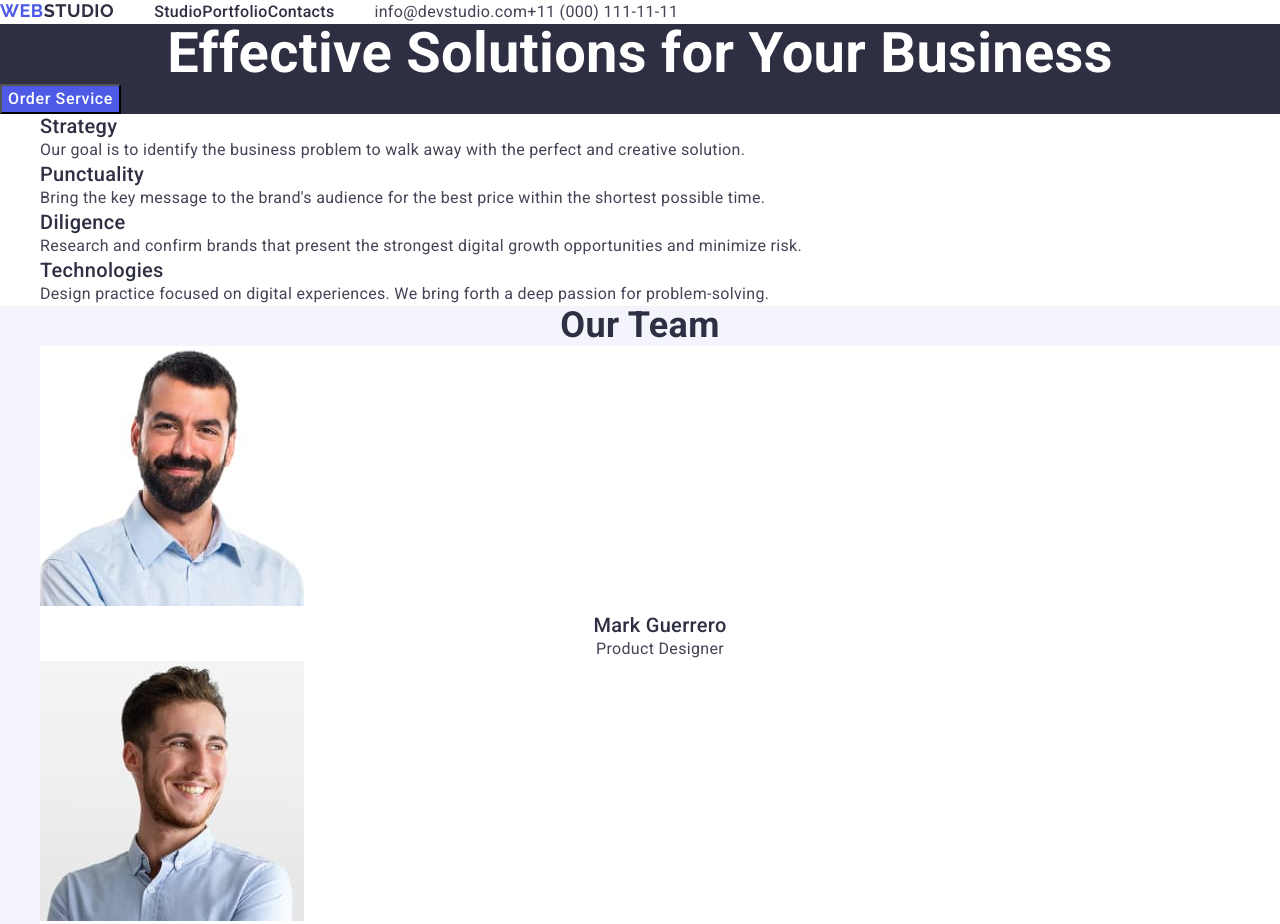
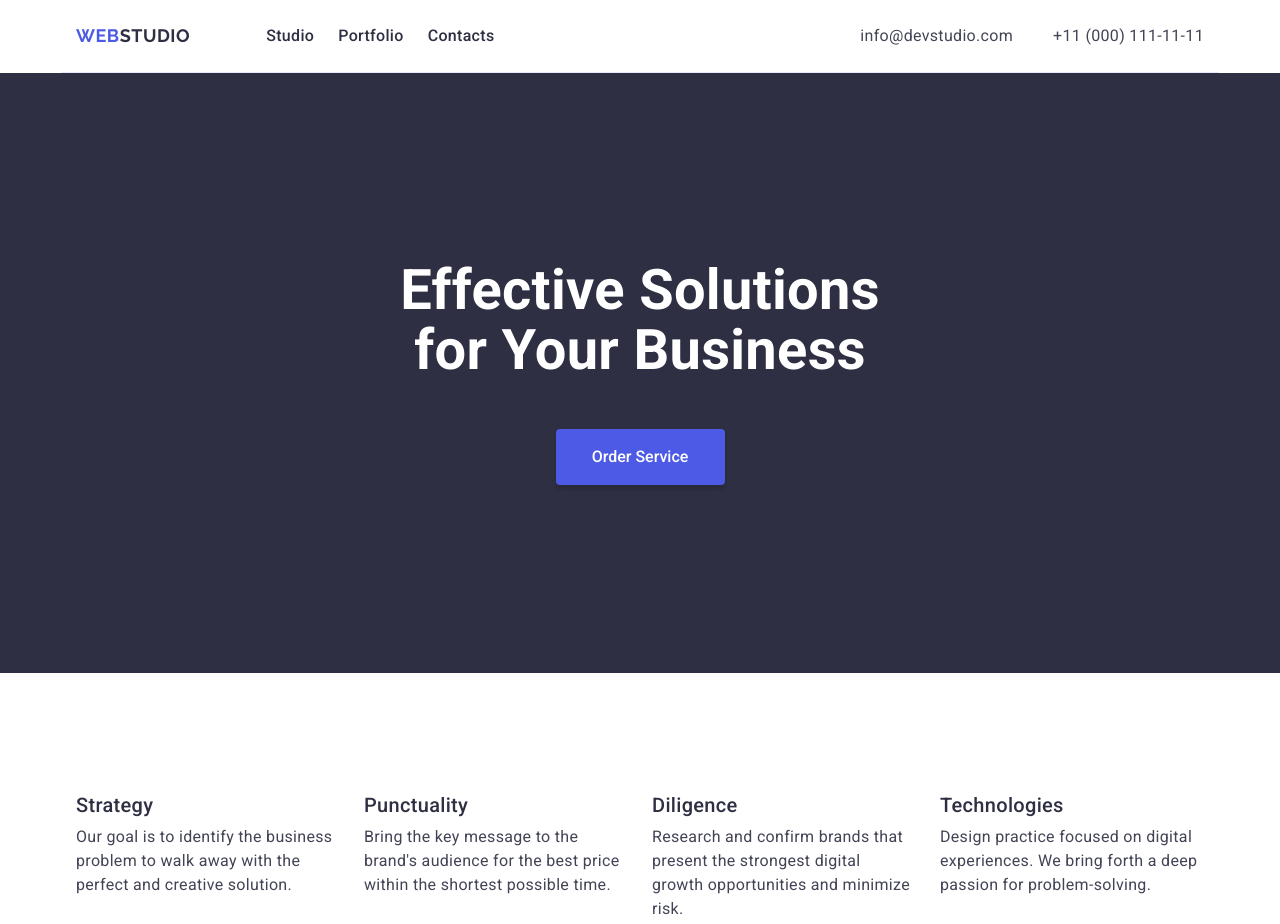
Before and after one commit to Savranin-Denis/goit-markup-hw-03, a plain HTML site: page index.html in a window 1280 px wide. Shown: the top 924 px of the page. Drawn offline with nearby package versions, Linux system fonts and the light colour scheme.

Commit message:
added flex styles

```diff
--- a/css/styles.css
+++ b/css/styles.css
@@ -1,3 +1,4 @@
+/* #region basic */
 body {
   font-family: 'Roboto', sans-serif;
   font-weight: 400;
@@ -14,17 +15,45 @@ h3,
 h4,
 h5,
 h6,
-p,
-ul {
+p {
   margin: 0;
 }
 
-ul {
+ul,
+ol {
   list-style-type: none;
+  margin: 0;
+  padding-left: 0;
+}
+
+img {
+  display: block;
+  max-width: 100%;
 }
 
 a {
   text-decoration: none;
+}
+
+.container {
+  max-width: 1158px;
+  padding-left: 15px;
+  padding-right: 15px;
+  margin-left: auto;
+  margin-right: auto;
+}
+/* #endregion */
+
+/* #region header */
+.header-container {
+  display: flex;
+  align-items: center;
+  border-bottom: 1px solid #e7e9fc;
+}
+
+.nav {
+  display: flex;
+  flex-grow: 1;
 }
 
 .logo {
@@ -35,32 +64,28 @@ a {
   letter-spacing: 0.03em;
   text-transform: uppercase;
   color: #4d5ae5;
+  display: flex;
+  align-items: center;
+}
+
+.top {
+  margin-right: 76px;
 }
 
 .studio-header {
   color: #2e2f42;
 }
 
-.header {
-  display: flex;
-  align-items: center;
-}
-
-.nav {
-  display: flex;
-}
-
 .nav-list {
   display: flex;
-}
-
-.address-list {
-  display: flex;
+  gap: 24px;
 }
 
 .nav-list-item {
   font-weight: 500;
   color: #2e2f42;
+  display: block;
+  padding: 24px 0;
 }
 
 .nav-list-item:hover,
@@ -72,6 +97,11 @@ a {
   font-style: normal;
 }
 
+.address-list {
+  display: flex;
+  gap: 40px;
+}
+
 .address-list-item {
   color: #434455;
 }
@@ -80,9 +110,18 @@ a {
 .address-list-item:focus {
   color: #404bbf;
 }
+/* #endregion */
 
+/* #region hero */
 .hero {
   background-color: #2e2f42;
+  padding: 188px 0;
+}
+
+.hero-container {
+  display: flex;
+  flex-direction: column;
+  align-items: center;
 }
 
 .hero-title {
@@ -91,23 +130,32 @@ a {
   font-size: 56px;
   line-height: 1.07;
   text-align: center;
+  margin-bottom: 48px;
+  width: 496px;
 }
 
 .btn {
-  background-color: #4d5ae5;
+  border-radius: 4px;
+  padding: 16px 32px;
+  width: 169px;
+  height: 56px;
+  cursor: pointer;
+  box-shadow: 0 4px 4px 0 rgba(0, 0, 0, 0.15);
+  background: #4d5ae5;
   font-weight: 500;
   font-size: 16px;
   line-height: 1.5;
-  letter-spacing: 0.04em;
-  color: #ffffff;
-  cursor: pointer;
+  color: #fff;
+  border: none;
 }
 
 .btn:hover,
 .btn:focus {
   background-color: #404bbf;
 }
+/* #endregion */
 
+/* #region  section-one*/
 .visually-hidden {
   position: absolute;
   width: 1px;
@@ -122,18 +170,35 @@ a {
   overflow: hidden;
 }
 
+.section-one {
+  padding: 120px 0;
+}
+
+.section-one-list {
+  display: flex;
+  gap: 24px;
+}
+
+.section-one-item {
+  width: calc((100% - 72px) / 4);
+}
+
 .section-one-subtitle {
   font-weight: 500;
   font-size: 20px;
   line-height: 1.2;
   color: #2e2f42;
+  margin-bottom: 8px;
 }
 
 .section-one-text {
 }
+/* #endregion */
 
+/* #region section-two */
 .section-two {
   background-color: #f4f4fd;
+  padding: 120px 0;
 }
 
 .section-two-title {
@@ -143,10 +208,19 @@ a {
   text-align: center;
   color: #2e2f42;
   text-transform: capitalize;
+  margin-bottom: 72px;
+}
+
+.section-two-list {
+  display: flex;
+  gap: 24px;
 }
 
 .section-two-item {
   background-color: #ffffff;
+  border-radius: 0 0 4px 4px;
+  box-shadow: 0 2px 1px 0 rgba(46, 47, 66, 0.08),
+    0 1px 1px 0 rgba(46, 47, 66, 0.16), 0 1px 6px 0 rgba(46, 47, 66, 0.08);
 }
 
 .section-two-subtitle {
@@ -155,12 +229,20 @@ a {
   line-height: 1.2;
   text-align: center;
   color: #2e2f42;
+  margin-top: 32px;
+  margin-bottom: 8px;
 }
 
 .section-two-text {
   text-align: center;
+  margin-bottom: 32px;
 }
+/* #endregion */
 
+/* #region section-three */
+.section-three {
+  padding: 120px 0;
+}
 .section-three-title {
   font-weight: 700;
   font-size: 36px;
@@ -168,6 +250,19 @@ a {
   text-align: center;
   color: #2e2f42;
   text-transform: capitalize;
+  margin-bottom: 72px;
+}
+
+.section-three-list {
+  display: flex;
+  flex-wrap: wrap;
+  gap: 24px;
+}
+
+.section-three-item {
+  border: 1px solid #e7e9fc;
+  width: 360px;
+  align-items: start;
 }
 
 .section-three-subtitle {
@@ -175,19 +270,34 @@ a {
   font-size: 20px;
   line-height: 1.2;
   color: #2e2f42;
+  margin-top: 32px;
+  margin-left: 16px;
+  margin-bottom: 8px;
 }
 
 .section-three-text {
+  margin-left: 16px;
+  margin-bottom: 32px;
+}
+/* #endregion */
+
+/* #region  */
+.footer {
+  background-color: #2e2f42;
+  padding: 100px;
 }
 
-.footer {
-  background-color: #2e2f42;
+.logo .studio-footer {
+  color: #f4f4fd;
 }
 
-.studio-footer {
-  color: #f4f4fd;
+.bottom {
+  margin-bottom: 16px;
 }
 
 .footer-text {
   color: #f4f4fd;
+  width: 264px;
 }
+
+/* #endregion footer*/
--- a/index.html
+++ b/index.html
@@ -22,8 +22,9 @@
 
   <body>
     <header class="header">
+      <div class="container header-container">
         <nav class="nav">
-        <a href="./index.html" class="logo"
+          <a href="./index.html" class="logo top"
             >Web<span class="studio-header">Studio</span></a
           >
           <ul class="nav-list">
@@ -52,39 +53,43 @@
             </li>
           </ul>
         </address>
+      </div>
     </header>
 
     <main>
       <section class="hero">
+        <div class="container hero-container">
           <h1 class="hero-title">Effective Solutions for Your Business</h1>
           <button type="button" class="btn">Order Service</button>
+        </div>
       </section>
 
       <section class="section-one">
+        <div class="container">
           <h2 hidden class="visually-hidden">Efficiency and Innovation</h2>
           <ul class="section-one-list">
-          <li>
+            <li class="section-one-item">
               <h3 class="section-one-subtitle">Strategy</h3>
               <p class="section-one-text">
-              Our goal is to identify the business problem to walk away with the
-              perfect and creative solution.
+                Our goal is to identify the business problem to walk away with
+                the perfect and creative solution.
               </p>
             </li>
-          <li>
+            <li class="section-one-item">
               <h3 class="section-one-subtitle">Punctuality</h3>
               <p class="section-one-text">
                 Bring the key message to the brand's audience for the best price
                 within the shortest possible time.
               </p>
             </li>
-          <li>
+            <li class="section-one-item">
               <h3 class="section-one-subtitle">Diligence</h3>
               <p class="section-one-text">
                 Research and confirm brands that present the strongest digital
                 growth opportunities and minimize risk.
               </p>
             </li>
-          <li>
+            <li class="section-one-item">
               <h3 class="section-one-subtitle">Technologies</h3>
               <p class="section-one-text">
                 Design practice focused on digital experiences. We bring forth a
@@ -92,9 +97,11 @@
               </p>
             </li>
           </ul>
+        </div>
       </section>
 
       <section class="section-two">
+        <div class="container">
           <h2 class="section-two-title">Our Team</h2>
           <ul class="section-two-list">
             <li class="section-two-item">
@@ -138,9 +145,11 @@
               <p class="section-two-text">UI Designer</p>
             </li>
           </ul>
+        </div>
       </section>
 
       <section class="section-three">
+        <div class="container">
           <h2 class="section-three-title">Our Portfolio</h2>
           <ul class="section-three-list">
             <li class="section-three-item">
@@ -153,7 +162,7 @@
               <h3 class="section-three-subtitle">Banking App</h3>
               <p class="section-three-text">App</p>
             </li>
-          <li class="sectionthree3-item">
+            <li class="section-three-item">
               <img
                 src="./images/portfolio-2.jpg"
                 alt="A person holds a smartphone displaying a QR code, in front of a scanner or payment terminal also showing a QR code"
@@ -204,17 +213,20 @@
               <p class="section-three-text">Marketing</p>
             </li>
           </ul>
+        </div>
       </section>
     </main>
 
     <footer class="footer">
-      <a href="./index.html" class="logo"
+      <div class="container">
+        <a href="./index.html" class="logo bottom"
           >Web<span class="studio-footer">Studio</span></a
         >
         <p class="footer-text">
-        Increase the flow of customers and sales for your business with digital
-        marketing & growth solutions.
+          Increase the flow of customers and sales for your business with
+          digital marketing & growth solutions.
         </p>
+      </div>
     </footer>
   </body>
 </html>
```
Lines whose indentation alone changed are shown as unchanged.
